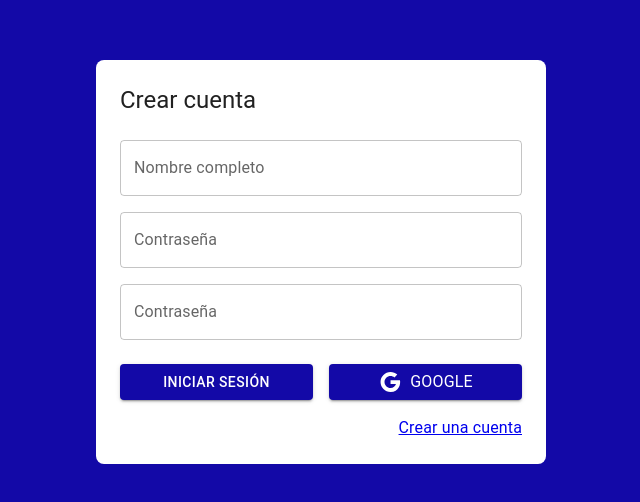
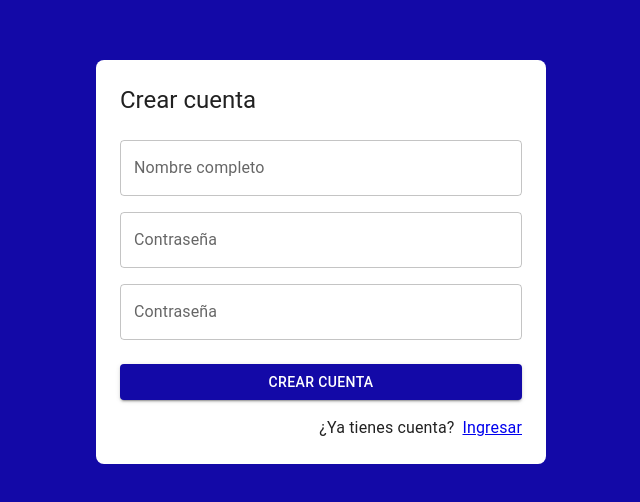
Before and after one commit to JrGustavo/journal-app, a React (Vite) app: page /auth/register in a window 1280 px wide. Shown: the part 138-640 px from the top of the page, without its empty margins (319-959 px from the left). Built offline with nearby package versions, Linux system fonts and the light colour scheme.

Commit message:
Update WebSite

```diff
--- a/src/auth/pages/RegisterPage.jsx
+++ b/src/auth/pages/RegisterPage.jsx
@@ -37,22 +37,17 @@ export const RegisterPage = () => {
                     </Grid>
 
                     <Grid container spacing={2} sx={{mb: 2, mt: 1}}>
-                        <Grid item xs={12} sm={6}>
+                        <Grid item xs={12}>
                             <Button variant='contained' fullWidth>
-                                Iniciar sesión
-                            </Button>
-                        </Grid>
-                        <Grid item xs={12} sm={6}>
-                            <Button variant='contained' fullWidth>
-                                <Google/>
-                                <Typography sx={{ml: 1}}>Google</Typography>
+                                Crear cuenta
                             </Button>
                         </Grid>
                     </Grid>
 
                     <Grid container direction='row' justifyContent='end'>
-                        <Link component={RouterLink} color="inherit" to="/auth/register">
-                            Crear una cuenta
+                        <Typography sx={{mr:1}}> ¿Ya tienes cuenta?</Typography>
+                        <Link component={RouterLink} color="inherit" to="/auth/login">
+                           Ingresar
                         </Link>
                     </Grid>
                 </Grid>
--- /dev/null
+++ b/src/journal/components/index.js
@@ -0,0 +1,3 @@
+
+
+export * from "./NavBar.jsx"
--- /dev/null
+++ b/src/journal/layout/JournalLayout.jsx
@@ -0,0 +1,27 @@
+import {Box} from "@mui/material";
+
+
+export const JournalLayout = ({children}) => {
+    return (
+        <Box sx={{display: 'false'}}>
+
+            {/* N
+
+
+
+            {/* Sidebar*/}
+
+            <Box
+            component='main'
+            sx={{flexGrow: 1, p:3}}
+            >
+
+                {/* ToolBar*/}
+
+
+                {children}
+            </Box>
+
+        </Box>
+    )
+}
--- a/src/journal/pages/JournalPage.tsx
+++ b/src/journal/pages/JournalPage.tsx
@@ -1,13 +1,20 @@
+import {JournalLayout} from '../layout/JournalLayout'
 import {Typography} from "@mui/material";
-import {MailOutline} from "@mui/icons-material";
 
 
 export const JournalPage = () => {
     return (
-        <>
-            <Typography variant='h1'>JournalPage</Typography>
+
+        <JournalLayout>
+            <Typography> Lorem impsum</Typography>
+
+            {/* Nothing Selected*/}
 
 
-        </>
+
+
+        </JournalLayout>
+
+
     )
 }
```
Also changed, not shown: src/journal/components/NavBar.jsx (added, +20 -0 lines).
